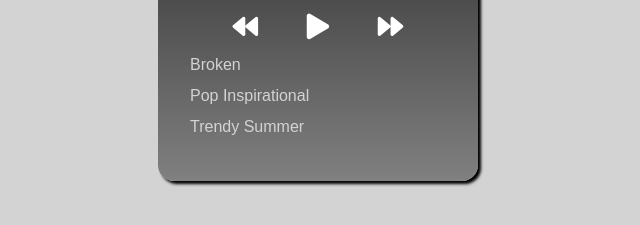
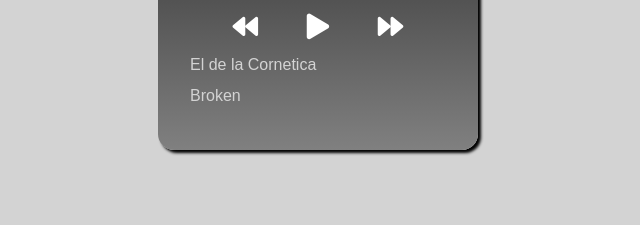
Before and after one commit to leonardglez12485/media_player, a website: page index.html in a window 1280 px wide. Shown: the part 281-506 px from the top of the page, without its empty margins (322-962 px from the left). Drawn offline with Linux system fonts and the light colour scheme.

Commit message:
Update song list and media files: add "El de la Cornetica", remove "Pop Inspirational" and "Trendy Summer", update cover images.

```diff
--- a/css/main.css
+++ b/css/main.css
@@ -36,6 +36,7 @@ body {
     margin-top: 0px;
     text-align: center;
     font-size: 1.5rem;
+    cursor: pointer ;
 }
 
 
@@ -60,6 +61,7 @@ body {
     border-radius: 4px;
     margin-bottom: 1rem;
     box-shadow: 1px 1px 1px black;
+    cursor: pointer;
 }
 
 .progress {
@@ -81,6 +83,7 @@ body {
 .controls button {
     background-color: transparent;
     border: none;
+    cursor: pointer ;
 }
 
 .controls i {
--- a/js/main.js
+++ b/js/main.js
@@ -1,19 +1,14 @@
 //--Lista de Reproduccion
 
 const songList = [{
+        title: "El de la Cornetica",
+        file: "el_de_la_cornetica.mp3",
+        cover: "1.png"
+    },
+    {
         title: "Broken",
         file: "broken.mp3",
-        cover: "1.jpeg"
-    },
-    {
-        title: "Pop Inspirational",
-        file: "popinspirational.mp3",
         cover: "2.jpeg"
-    },
-    {
-        title: "Trendy Summer",
-        file: "trendysummer.mp3",
-        cover: "3.jpeg"
     },
 ]
 
```
Also changed, not shown: img/1.jpeg (deleted), img/1.png (added), img/2.jpeg, img/3.jpeg (deleted), 1 other file.
